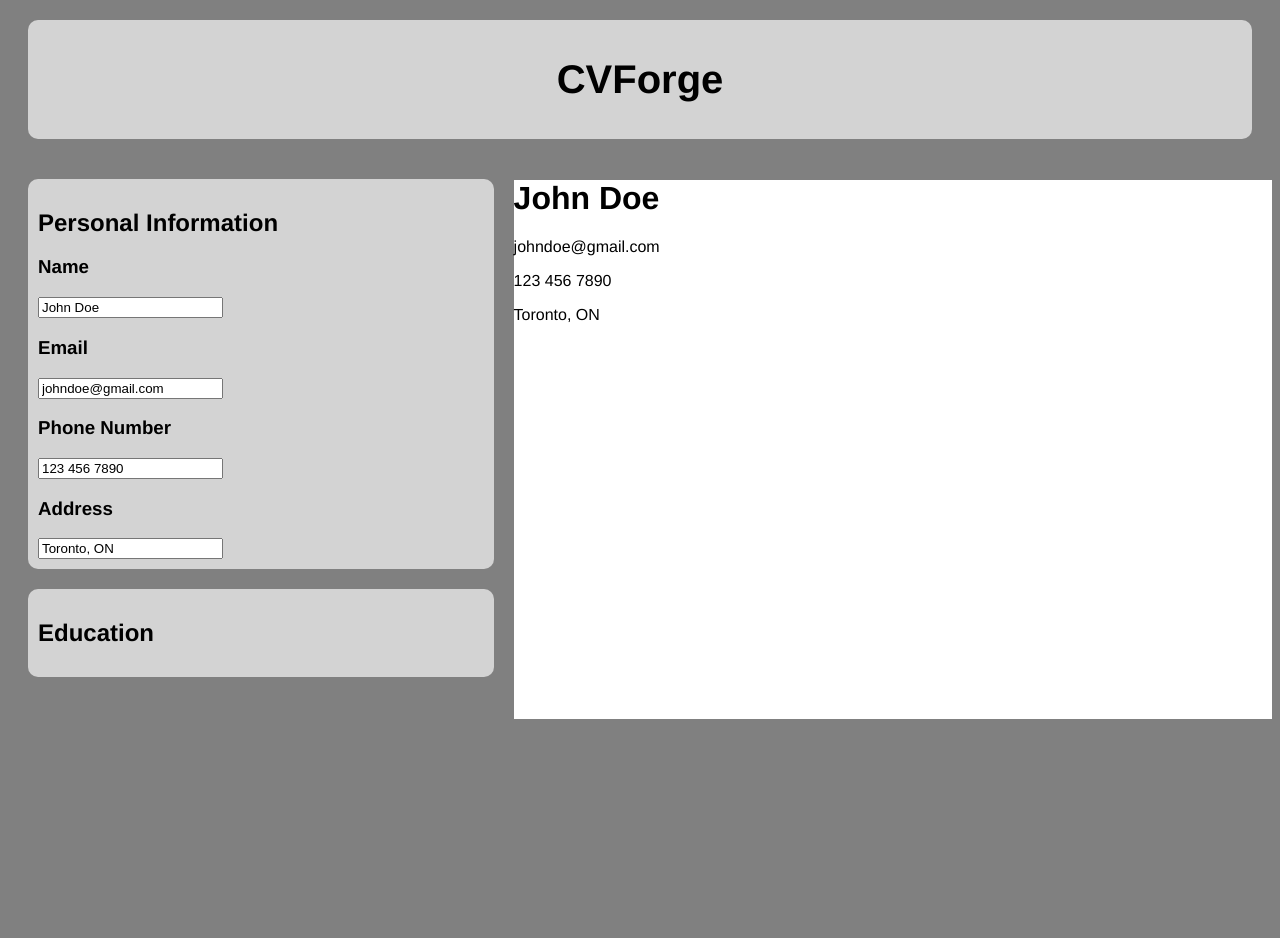
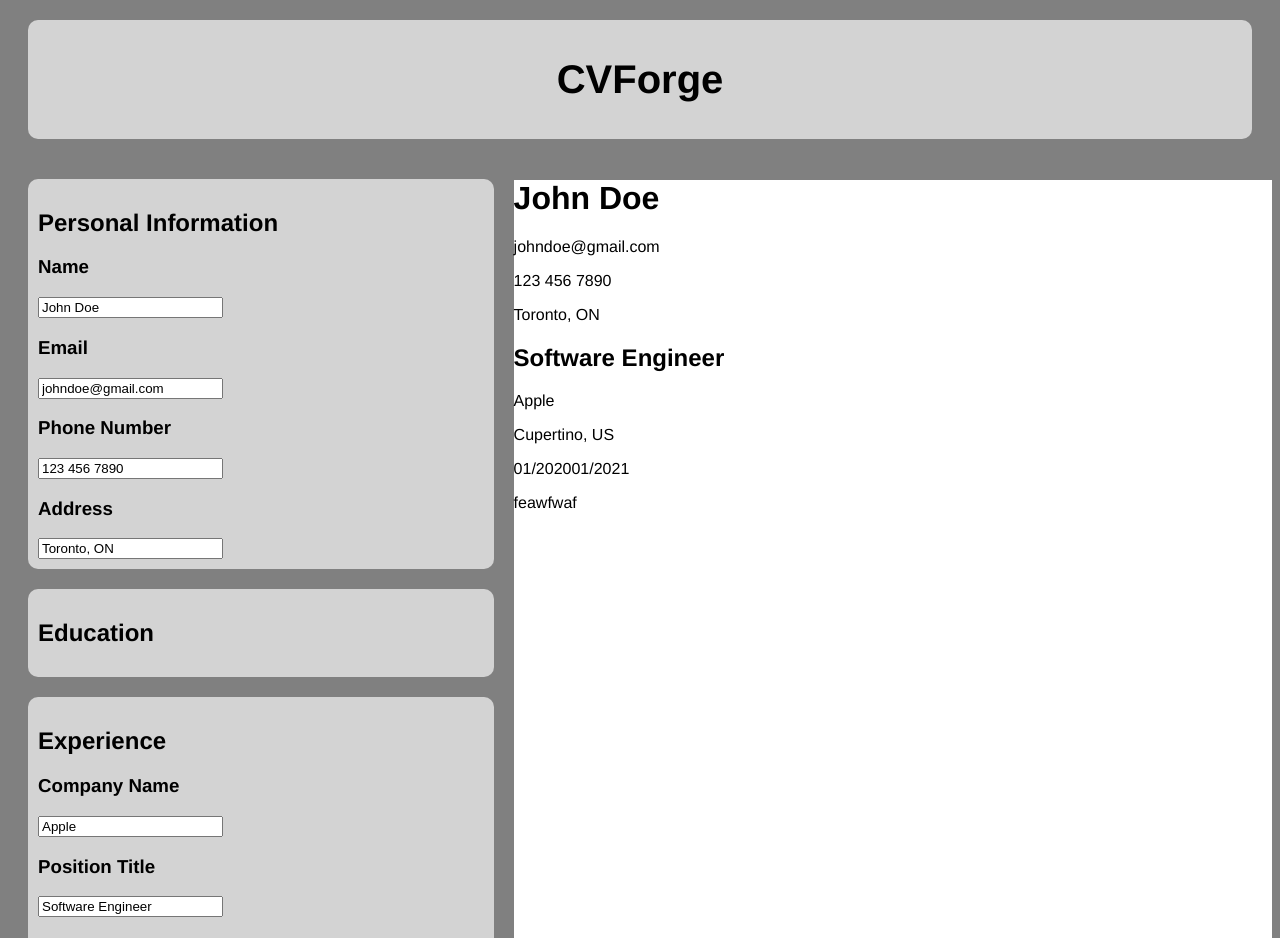
Before and after one commit to gavinxue050705/CVForge, a React (Vite) app: page / in a window 1280 px wide. Shown: the top 938 px of the page. Before the commit the page ends 800 px from the top, so only its background shows below. Built offline with nearby package versions, Linux system fonts and the light colour scheme.

Commit message:
Implemented Experiences section

```diff
--- a/src/App.jsx
+++ b/src/App.jsx
@@ -10,6 +10,7 @@ import Experience from "./components/experience/Experience";
 
 function App() {
   const [personal, setPersonal] = useState(sampleData.personal);
+  const [experience, setExperience] = useState(sampleData.experiences[0]);
 
   function handleNameChange(e) {
     setPersonal({ ...personal, name: e.target.value });
@@ -24,13 +25,24 @@ function App() {
     setPersonal({ ...personal, address: e.target.value });
   }
 
-  // console.log(personal);
-
-  // function handlePersonalChange(e) {
-  //   const { key } = e.target.dataset;
-  //   setPersonal({ ...personal, [key]: e.target.value });
-  //   console.log("a");
-  // }
+  function handleCompanyChange(e) {
+    setExperience({ ...experience, company: e.target.value });
+  }
+  function handlePositionChange(e) {
+    setExperience({ ...experience, position: e.target.value });
+  }
+  function handleLocationChange(e) {
+    setExperience({ ...experience, location: e.target.value });
+  }
+  function handleDescriptionChange(e) {
+    setExperience({ ...experience, description: e.target.value });
+  }
+  function handleStartDateChange(e) {
+    setExperience({ ...experience, startDate: e.target.value });
+  }
+  function handleEndDateChange(e) {
+    setExperience({ ...experience, endDate: e.target.value });
+  }
 
   return (
     <div>
@@ -48,18 +60,23 @@ function App() {
             address={personal.address}
           />
           <Education />
-          {/* <Experience
-            onChange={handlePersonalChange}
-            company={sampleData.experiences.company}
-            position={sampleData.experiences.position}
-            location={sampleData.experiences.location}
-            description={sampleData.experiences.description}
-            startDate={sampleData.experiences.startDate}
-            endDate={sampleData.experiences.endDate}
-          /> */}
+          <Experience
+            onCompanyChange={handleCompanyChange}
+            onPositionChange={handlePositionChange}
+            onLocationChange={handleLocationChange}
+            onDescriptionChange={handleDescriptionChange}
+            onStartDateChange={handleStartDateChange}
+            onEndDateChange={handleEndDateChange}
+            company={sampleData.experiences[0].company}
+            position={sampleData.experiences[0].position}
+            location={sampleData.experiences[0].location}
+            description={sampleData.experiences[0].description}
+            startDate={sampleData.experiences[0].startDate}
+            endDate={sampleData.experiences[0].endDate}
+          />
         </div>
         <div className="row-resume">
-          <Resume personal={personal} />
+          <Resume personal={personal} experience={experience} />
         </div>
       </div>
     </div>
--- a/src/components/Resume.jsx
+++ b/src/components/Resume.jsx
@@ -1,6 +1,7 @@
+import ExperienceSection from "./experience/ExperienceSection";
 import PersonalSection from "./personal/PersonalSection";
 
-function Resume({ personal }) {
+function Resume({ personal, experience }) {
   console.log(personal);
   return (
     <div className="resume">
@@ -10,6 +11,14 @@ function Resume({ personal }) {
         phone={personal.phone}
         address={personal.address}
       />
+      <ExperienceSection
+        company={experience.company}
+        position={experience.position}
+        location={experience.location}
+        description={experience.description}
+        startDate={experience.startDate}
+        endDate={experience.endDate}
+      />
     </div>
   );
 }
--- a/src/components/experience/Experience.jsx
+++ b/src/components/experience/Experience.jsx
@@ -1,7 +1,12 @@
 import Input from "../Input";
 
 function Experience({
-  onChange,
+  onCompanyChange,
+  onPositionChange,
+  onLocationChange,
+  onDescriptionChange,
+  onStartDateChange,
+  onEndDateChange,
   company,
   position,
   startDate,
@@ -13,52 +18,46 @@ function Experience({
     <div className="container">
       <h2>Experience</h2>
       <Input
-        type="text"
         id="company"
         label="Company Name"
         placeholder="Enter Company Name"
         value={company}
-        onChange={onChange}
+        onChange={onCompanyChange}
       />
       <Input
-        type="text"
         id="position"
         label="Position Title"
         placeholder="Enter Position Title"
         value={position}
-        onChange={onChange}
+        onChange={onPositionChange}
       />
       <Input
-        type="text"
         id="startDate"
         label="Start Date"
         placeholder="Enter Start Date"
         value={startDate}
-        onChange={onChange}
+        onChange={onStartDateChange}
       />
       <Input
-        type="text"
         id="endDate"
         label="End Date"
         placeholder="Enter End Date"
         value={endDate}
-        onChange={onChange}
+        onChange={onEndDateChange}
       />
       <Input
-        type="text"
         id="location"
         label="Location"
         placeholder="Enter Location"
         value={location}
-        onChange={onChange}
+        onChange={onLocationChange}
       />
       <Input
-        type="text"
         id="description"
         label="Description"
         placeholder="Enter Description"
         value={description}
-        onChange={onChange}
+        onChange={onDescriptionChange}
       />
       <button>Submit</button>
     </div>
--- /dev/null
+++ b/src/components/experience/ExperienceSection.jsx
@@ -0,0 +1,23 @@
+function ExperienceSection({
+  company,
+  position,
+  location,
+  description,
+  startDate,
+  endDate,
+}) {
+  return (
+    <div>
+      <h2>{position}</h2>
+      <p>{company}</p>
+      <p>{location}</p>
+      <p>
+        {startDate}
+        {endDate}
+      </p>
+      <p>{description}</p>
+    </div>
+  );
+}
+
+export default ExperienceSection;
```
